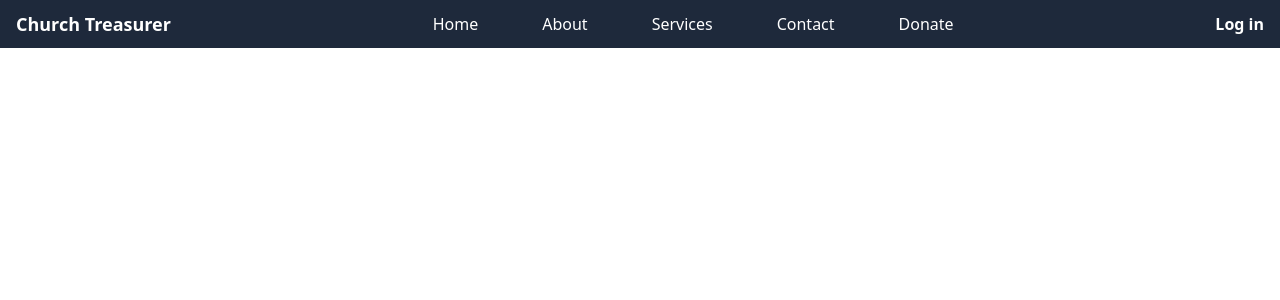
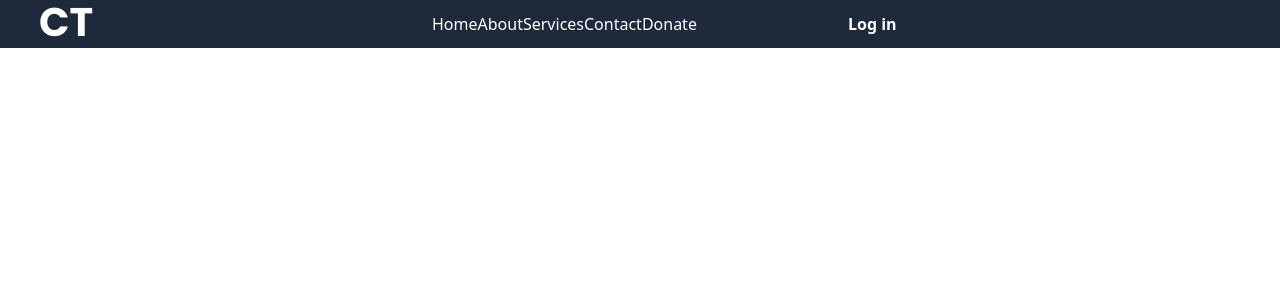
Before and after one commit to jungsoo-shim/church-treasurer, a React (Vite) app: page / in a window 1280 px wide. Shown: the top 300 px of the page. Built offline with nearby package versions, Linux system fonts and the light colour scheme.

Commit message:
add Logo.jsx

```diff
--- a/src/components/Header.jsx
+++ b/src/components/Header.jsx
@@ -1,13 +1,16 @@
 import React from 'react';
+import Logo from './Logo.jsx';
 
 const Header = ({ isLoggedIn, onLogin }) => {
   return (
     <header className="bg-slate-800 text-white fixed top-0 left-0 w-screen h-12 p-4 flex justify-between items-center">
-      <div className="font-bold text-lg">Church Treasurer</div>
+      <div className="font-bold text-lg w-1/3">
+        <Logo />
+      </div>
       {isLoggedIn ? (null) : (
-        <div>
+        <div className="w-1/3">
           <nav>
-            <ul className="space-x-2 md:space-x-16 flex justify-stretch">
+            <ul className="flex flex-row">
               <li><a href="">Home</a></li>
               <li><a href="">About</a></li>
               <li><a href="">Services</a></li>
@@ -18,7 +21,7 @@ const Header = ({ isLoggedIn, onLogin }) => {
         </div>
       )}
       {isLoggedIn ? (null) : (
-      <div className="font-bold"><button>Log in</button></div>
+      <div className="font-bold w-1/3 items-end"><button>Log in</button></div>
       )}
     </header>
   )
--- /dev/null
+++ b/src/components/Hero.jsx
@@ -0,0 +1 @@
+import
--- /dev/null
+++ b/src/components/Logo.jsx
@@ -0,0 +1,13 @@
+import React from 'react';
+
+const Logo = () => {
+  return (
+  <>
+    <svg xmlns="http://www.w3.org/2000/svg" width="100" height="100" viewBox="0 0 100 100" aria-label="CT Logo">
+      <rect width="100" height="100" fill="transparent"/>
+      <text x="50%" y="50%" font-size="40" font-family="Poppins, sans-serif" text-anchor="middle" fill="white" dy=".3em">CT</text>
+    </svg>
+  </>
+  )
+}
+export default Logo;
--- a/src/index.css
+++ b/src/index.css
@@ -1,5 +1,5 @@
+@import url('https://fonts.googleapis.com/css2?family=Poppins:ital,wght@0,100;0,200;0,300;0,400;0,500;0,600;0,700;0,800;0,900;1,100;1,200;1,300;1,400;1,500;1,600;1,700;1,800;1,900&display=swap');
+
 @tailwind base;
 @tailwind components;
 @tailwind utilities;
-
-@import url('https://fonts.googleapis.com/css2?family=Poppins:ital,wght@0,100;0,200;0,300;0,400;0,500;0,600;0,700;0,800;0,900;1,100;1,200;1,300;1,400;1,500;1,600;1,700;1,800;1,900&display=swap');
```
